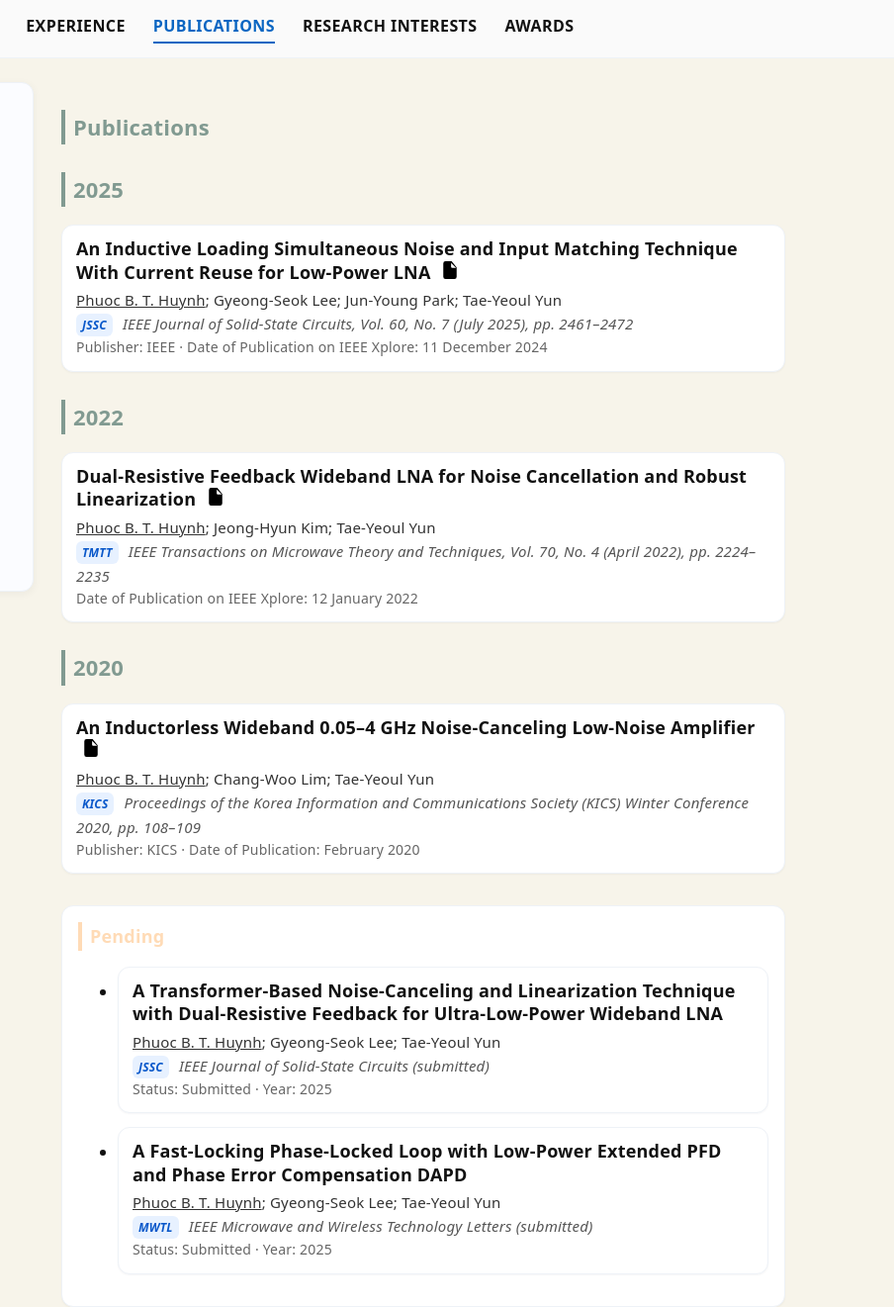
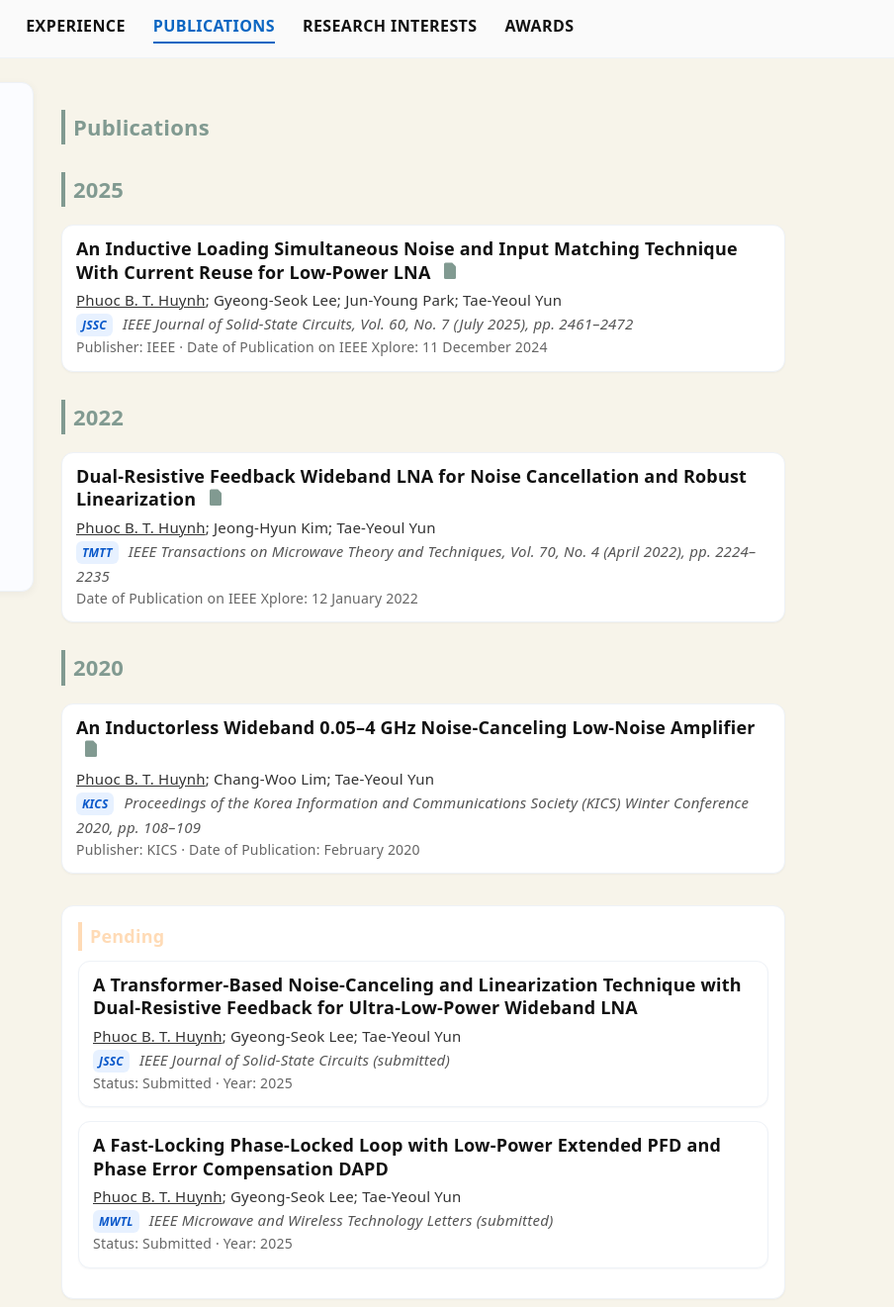
Before and after one commit to Annadotcom/annadotcom.github.io, a plain HTML site: page publications.html in a window 1280 px wide. Shown: the full height of the page at 99% size, 376-1280 px from the left. Drawn offline with Linux system fonts and the light colour scheme.

Commit message:
Update publications.html

```diff
--- a/publications.html
+++ b/publications.html
@@ -33,93 +33,105 @@
       </ul>
     </aside>
 
-    <!-- main content -->
+    <!-- main -->
     <main class="content">
       <h1>Publications</h1>
 
       <!-- 2025 -->
       <h2 class="year">2025</h2>
       <ul class="pub-list">
-
         <li class="pub">
           <div class="title">
-            <a href="#">An Inductive Loading Simultaneous Noise and Input Matching Technique With Current Reuse for Low-Power LNA</a>
-            <a href="https://ieeexplore.ieee.org/document/10787398" target="_blank" rel="noopener" class="paper-link">
-              <svg xmlns="http://www.w3.org/2000/svg" viewBox="0 0 16 16">
-                <path d="M4 0a2 2 0 0 0-2 2v12a2 2 0 0 0 2 2h8a2 2 0 0 0 2-2V5.5L9.5 0H4zm5 1.5L13.5 6H10a1 1 0 0 1-1-1V1.5z"/>
-              </svg>
+            <a href="https://ieeexplore.ieee.org/document/10787398" target="_blank">
+              An Inductive Loading Simultaneous Noise and Input Matching Technique With Current Reuse for Low-Power LNA
+            </a>
+            <a class="paper-link" href="https://ieeexplore.ieee.org/document/10787398" target="_blank" title="View paper">
+              <svg class="paper" xmlns="http://www.w3.org/2000/svg" viewBox="0 0 24 24"><path d="M6 2h9l5 5v15a2 2 0 0 1-2 2H6a2 2 0 0 1-2-2V4a2 2 0 0 1 2-2z"/></svg>
             </a>
           </div>
-          <div class="authors"><u>Phuoc B. T. Huynh</u>; Gyeong-Seok Lee; Jun-Young Park; Tae-Yeoul Yun</div>
-          <div class="venue"><span class="badge">JSSC</span> IEEE Journal of Solid-State Circuits, Vol. 60, No. 7 (July 2025), pp. 2461–2472</div>
+          <div class="authors">
+            <u>Phuoc B. T. Huynh</u>; Gyeong-Seok Lee; Jun-Young Park; Tae-Yeoul Yun
+          </div>
+          <div class="venue">
+            <span class="badge">JSSC</span> IEEE Journal of Solid-State Circuits, Vol. 60, No. 7 (July 2025), pp. 2461–2472
+          </div>
           <div class="meta">Publisher: IEEE · Date of Publication on IEEE Xplore: 11 December 2024</div>
         </li>
-
       </ul>
 
       <!-- 2022 -->
       <h2 class="year">2022</h2>
       <ul class="pub-list">
-
         <li class="pub">
           <div class="title">
-            <a href="#">Dual-Resistive Feedback Wideband LNA for Noise Cancellation and Robust Linearization</a>
-            <a href="https://ieeexplore.ieee.org/document/9663215" target="_blank" rel="noopener" class="paper-link">
-              <svg xmlns="http://www.w3.org/2000/svg" viewBox="0 0 16 16">
-                <path d="M4 0a2 2 0 0 0-2 2v12a2 2 0 0 0 2 2h8a2 2 0 0 0 2-2V5.5L9.5 0H4zm5 1.5L13.5 6H10a1 1 0 0 1-1-1V1.5z"/>
-              </svg>
+            <a href="https://ieeexplore.ieee.org/document/9678957" target="_blank">
+              Dual-Resistive Feedback Wideband LNA for Noise Cancellation and Robust Linearization
+            </a>
+            <a class="paper-link" href="https://ieeexplore.ieee.org/document/9678957" target="_blank" title="View paper">
+              <svg class="paper" xmlns="http://www.w3.org/2000/svg" viewBox="0 0 24 24"><path d="M6 2h9l5 5v15a2 2 0 0 1-2 2H6a2 2 0 0 1-2-2V4a2 2 0 0 1 2-2z"/></svg>
             </a>
           </div>
-          <div class="authors"><u>Phuoc B. T. Huynh</u>; Jeong-Hyun Kim; Tae-Yeoul Yun</div>
-          <div class="venue"><span class="badge">TMTT</span> IEEE Transactions on Microwave Theory and Techniques, Vol. 70, No. 4 (April 2022), pp. 2224–2235</div>
+          <div class="authors">
+            <u>Phuoc B. T. Huynh</u>; Jeong-Hyun Kim; Tae-Yeoul Yun
+          </div>
+          <div class="venue">
+            <span class="badge">TMTT</span> IEEE Transactions on Microwave Theory and Techniques, Vol. 70, No. 4 (April 2022), pp. 2224–2235
+          </div>
           <div class="meta">Date of Publication on IEEE Xplore: 12 January 2022</div>
         </li>
-
       </ul>
 
       <!-- 2020 -->
       <h2 class="year">2020</h2>
       <ul class="pub-list">
-
         <li class="pub">
           <div class="title">
-            <a href="#">An Inductorless Wideband 0.05–4 GHz Noise-Canceling Low-Noise Amplifier</a>
-            <a href="https://koreascience.kr/article/CFKO202022834898267.page" target="_blank" rel="noopener" class="paper-link">
-              <svg xmlns="http://www.w3.org/2000/svg" viewBox="0 0 16 16">
-                <path d="M4 0a2 2 0 0 0-2 2v12a2 2 0 0 0 2 2h8a2 2 0 0 0 2-2V5.5L9.5 0H4zm5 1.5L13.5 6H10a1 1 0 0 1-1-1V1.5z"/>
-              </svg>
+            <a href="https://www.dbpia.co.kr/Journal/articleDetail?nodeId=NODE09346201" target="_blank">
+              An Inductorless Wideband 0.05–4 GHz Noise-Canceling Low-Noise Amplifier
+            </a>
+            <a class="paper-link" href="https://www.dbpia.co.kr/Journal/articleDetail?nodeId=NODE09346201" target="_blank" title="View paper">
+              <svg class="paper" xmlns="http://www.w3.org/2000/svg" viewBox="0 0 24 24"><path d="M6 2h9l5 5v15a2 2 0 0 1-2 2H6a2 2 0 0 1-2-2V4a2 2 0 0 1 2-2z"/></svg>
             </a>
           </div>
-          <div class="authors"><u>Phuoc B. T. Huynh</u>; Chang-Woo Lim; Tae-Yeoul Yun</div>
-          <div class="venue"><span class="badge">KICS</span> Proceedings of the Korea Information and Communications Society (KICS) Winter Conference 2020, pp. 108–109</div>
+          <div class="authors">
+            <u>Phuoc B. T. Huynh</u>; Chang-Woo Lim; Tae-Yeoul Yun
+          </div>
+          <div class="venue">
+            <span class="badge">KICS</span> Proceedings of the Korea Information and Communications Society (KICS) Winter Conference 2020, pp. 108–109
+          </div>
           <div class="meta">Publisher: KICS · Date of Publication: February 2020</div>
         </li>
-
       </ul>
 
       <!-- Pending -->
       <div class="pending-card">
         <h3>Pending</h3>
-        <ul class="pending-list">
-
+        <ul class="pending-list pub-list">
           <li class="pub">
             <div class="title">
-              <a href="#">A Transformer-Based Noise-Canceling and Linearization Technique with Dual-Resistive Feedback for Ultra-Low-Power Wideband LNA</a>
+              A Transformer-Based Noise-Canceling and Linearization Technique with Dual-Resistive Feedback for Ultra-Low-Power Wideband LNA
             </div>
-            <div class="authors"><u>Phuoc B. T. Huynh</u>; Gyeong-Seok Lee; Tae-Yeoul Yun</div>
-            <div class="venue"><span class="badge">JSSC</span> IEEE Journal of Solid-State Circuits (submitted)</div>
+            <div class="authors">
+              <u>Phuoc B. T. Huynh</u>; Gyeong-Seok Lee; Tae-Yeoul Yun
+            </div>
+            <div class="venue">
+              <span class="badge">JSSC</span> IEEE Journal of Solid-State Circuits (submitted)
+            </div>
             <div class="meta">Status: Submitted · Year: 2025</div>
           </li>
 
           <li class="pub">
             <div class="title">
-              <a href="#">A Fast-Locking Phase-Locked Loop with Low-Power Extended PFD and Phase Error Compensation DAPD</a>
+              A Fast-Locking Phase-Locked Loop with Low-Power Extended PFD and Phase Error Compensation DAPD
             </div>
-            <div class="authors"><u>Phuoc B. T. Huynh</u>; Gyeong-Seok Lee; Tae-Yeoul Yun</div>
-            <div class="venue"><span class="badge">MWTL</span> IEEE Microwave and Wireless Technology Letters (submitted)</div>
+            <div class="authors">
+              <u>Phuoc B. T. Huynh</u>; Gyeong-Seok Lee; Tae-Yeoul Yun
+            </div>
+            <div class="venue">
+              <span class="badge">MWTL</span> IEEE Microwave and Wireless Technology Letters (submitted)
+            </div>
             <div class="meta">Status: Submitted · Year: 2025</div>
           </li>
-
         </ul>
       </div>
 
```
